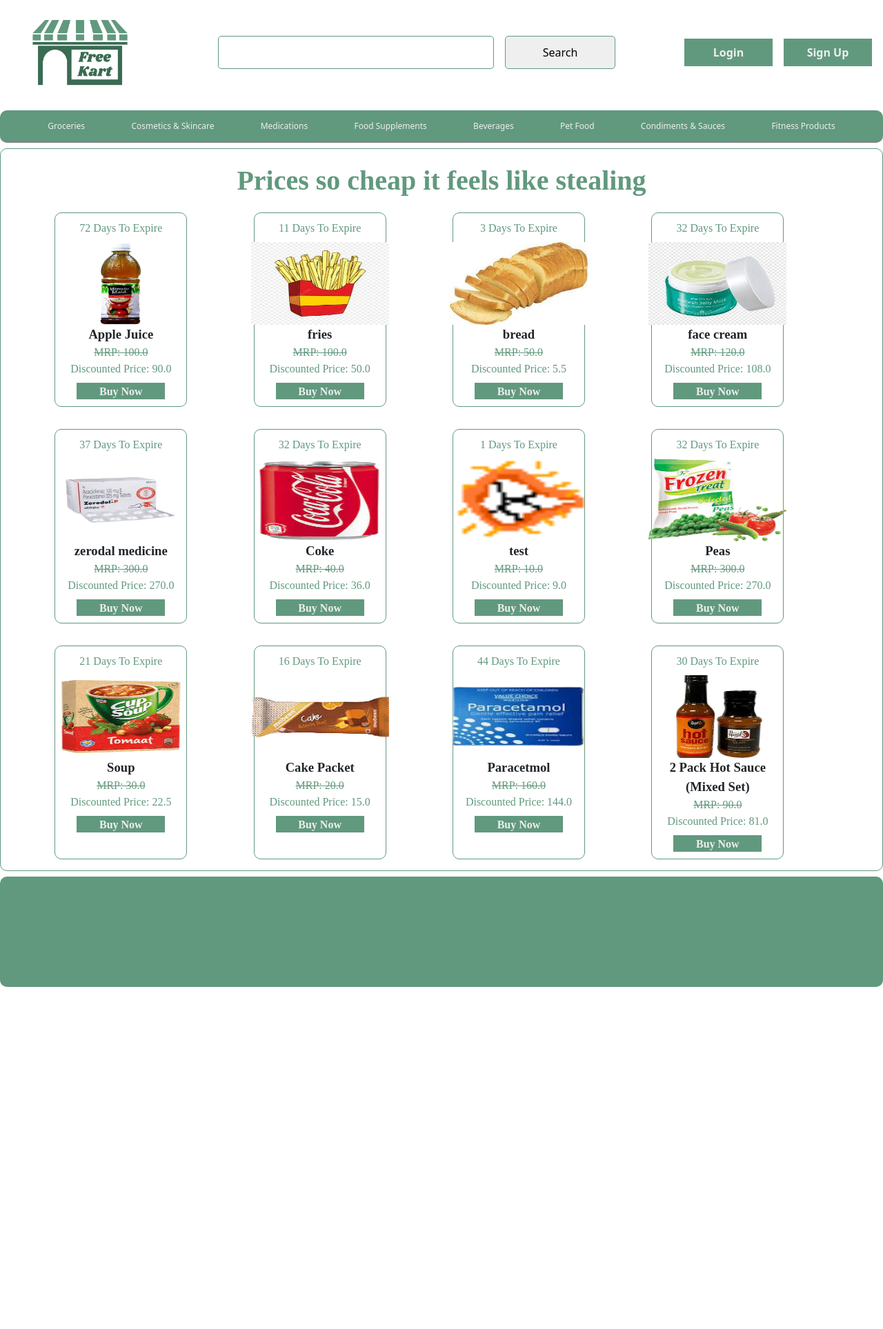
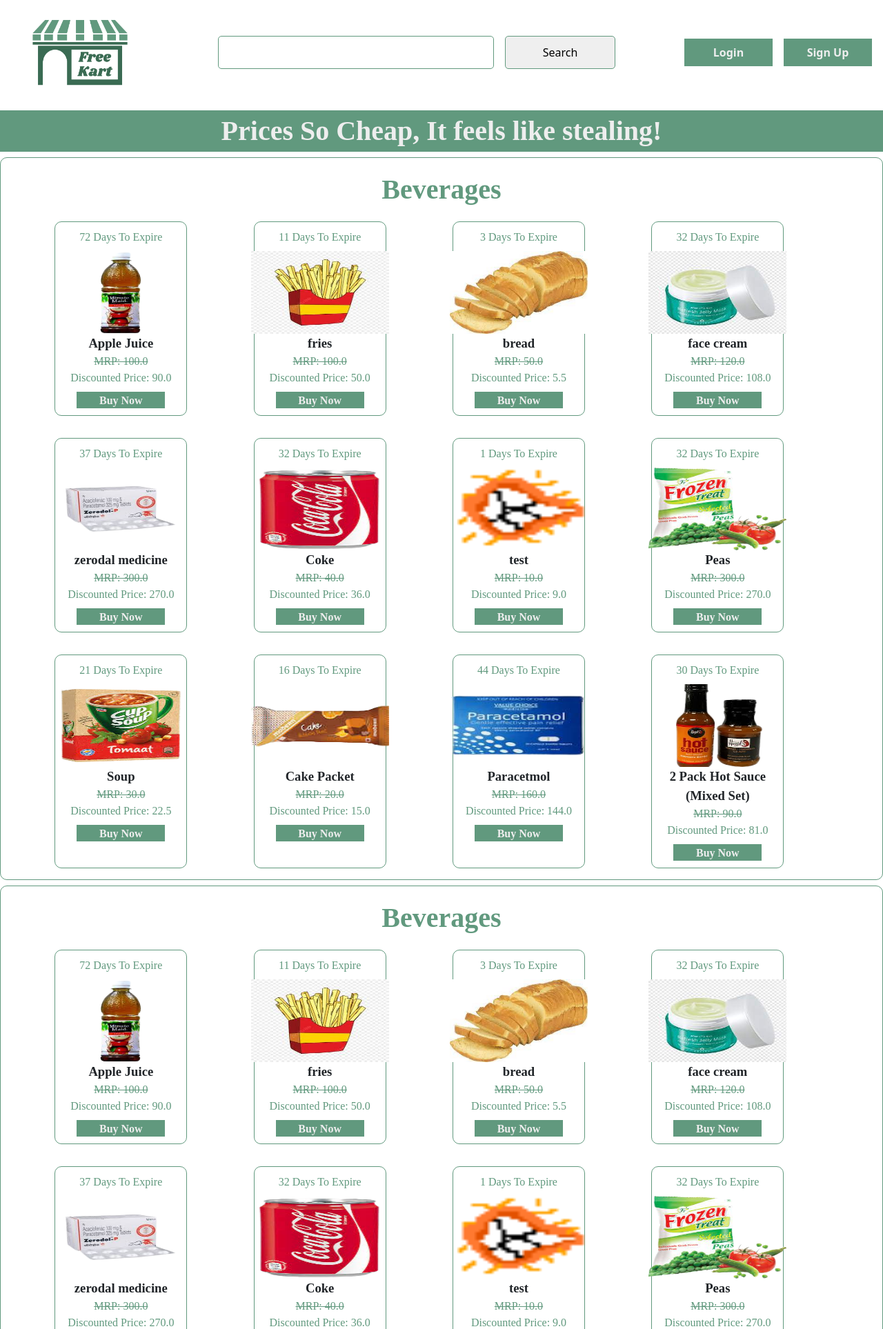
Before and after one commit to DaveyDark/freekart, a Flask app: page / in a window 1280 px wide. Shown: the top 1927 px of the page at 69% size. Before the commit the page ends 1431 px from the top, so only its background shows below. Run offline with Flask 3, Linux system fonts and the light colour scheme; data comes from the database, SQL or seed files in the repository; some web fonts are replaced.

Commit message:
UI Changes

```diff
--- a/static/css/global.css
+++ b/static/css/global.css
@@ -53,7 +53,11 @@ body{
     color: var(--primary);
 }
 
-
+#tagline{
+    text-align: center;
+    color: var(--white);
+    background-color: var(--primary);
+}
 
 
 /* @media screen and (min-width: 500px) {
--- a/templates/base.html
+++ b/templates/base.html
@@ -38,16 +38,7 @@
 
       </div>
     </div>
-    <div class="categories">
-        <button>Groceries</button>
-        <button>Cosmetics & Skincare</button>
-        <button>Medications</button>
-        <button>Food Supplements</button>
-        <button>Beverages</button>
-        <button>Pet Food</button>
-        <button>Condiments & Sauces</button>
-        <button>Fitness Products</button>
-    </div>
+
     {% block content %}
     {% endblock %}
   </body>
--- a/templates/landing.html
+++ b/templates/landing.html
@@ -1,9 +1,12 @@
 {% extends "base.html" %}
 
 {% block content %}
+<div class="heading" id="tagline">
+  Prices So Cheap, It feels like stealing!
+</div>
 <div class="display">
   <div class="heading">
-    Prices so cheap it feels like stealing
+    Beverages
   </div>
   <div class="products">
     {% for product in products %}
@@ -15,7 +18,70 @@
       <p><strike>MRP: {{product.price}}</strike><br>
       Discounted Price: {{product.effective_price}}</p>
       <br>
-      <button onclick="window.location = '/product-view/' + {{ product.id }}">
+      <button onclick=" window.location = '/product-view/' + {{ product.id }}">
+        Buy Now
+      </button>
+    </div>
+    {% endfor %}
+  </div>
+</div>
+<div class="display">
+  <div class="heading">
+    Beverages
+  </div>
+  <div class="products">
+    {% for product in products %}
+
+    <div class="product-banner">
+      <p>{{product.days}} Days To Expire</p>
+      <img src="{{product.pic}}" height="120" width="200"" alt="Product Image">
+      <name>{{ product.name }}</name>
+      <p><strike>MRP: {{product.price}}</strike><br>
+      Discounted Price: {{product.effective_price}}</p>
+      <br>
+      <button onclick=" window.location = '/product-view/' + {{ product.id }}">
+        Buy Now
+      </button>
+    </div>
+    {% endfor %}
+  </div>
+</div>
+<div class="display">
+  <div class="heading">
+    Beverages
+  </div>
+  <div class="products">
+    {% for product in products %}
+
+    <div class="product-banner">
+      <p>{{product.days}} Days To Expire</p>
+      <img src="{{product.pic}}" height="120" width="200"" alt="Product Image">
+      <name>{{ product.name }}</name>
+      <p><strike>MRP: {{product.price}}</strike><br>
+      Discounted Price: {{product.effective_price}}</p>
+      <br>
+      <button onclick=" window.location = '/product-view/' + {{ product.id }}">
+        Buy Now
+      </button>
+    </div>
+    {% endfor %}
+  </div>
+</div>
+<div class="display">
+  <div class="heading">
+    Beverages
+  </div>
+  <div class="products">
+    {% for product in products %}
+
+    <div class="product-banner">
+      <p>{{product.days}} Days To Expire</p>
+      <img src="{{product.pic}}" height="120" width="200"" alt="Product Image">
+      <name>{{ product.name }}</name>
+      <p><strike>MRP: {{product.price}}</strike><br>
+      Discounted Price: {{product.effective_price}}</p>
+      <br>
+      <button onclick=" window.location = '/product-view/' + {{ product.id }}">
         Buy Now
       </button>
     </div>
--- a/templates/register.html
+++ b/templates/register.html
@@ -2,7 +2,7 @@
 
 {% block head %}
   <link rel="stylesheet" href="{{
-      url_for('static', filename = 'css/add.css')
+      url_for('static', filename = 'css/register.css')
   }}">
 {% endblock %}
 
@@ -11,7 +11,7 @@
 <button class="mx-auto" id="locationButton">Get Location</button>
 <div class="row">
 <form id="customerRegister" class="col-6 m-auto">
-  <h1>Customer</h1>
+  <h1>Sign Up As A Customer</h1>
   <input type="text" id="name" name="name" placeholder="Name"/>
   <input type="email" id="email" name="email" placeholder="Email Address"/>
   <input type="text" id="address" name="address" placeholder="Address"/>
@@ -23,7 +23,7 @@
   <input type="submit" id="submit" value="Register Customer"/>
 </form>
 <form id="sellerRegister" class="col-6 m-auto">
-  <h1>Seller</h1>
+  <h1>Sign Up As A Seller</h1>
   <input type="text" id="name" name="name" placeholder="Name"/>
   <input type="text" id="shop-name" name="shop_name" placeholder="Shop Name"/>
   <input type="email" id="email" name="email" placeholder="Email Address"/>
```
Also changed, not shown: static/css/login.css (added, +75 -0 lines), static/css/register.css (added, +74 -0 lines), templates/login.html (+5 -2 lines), static/img/login.png (added).
